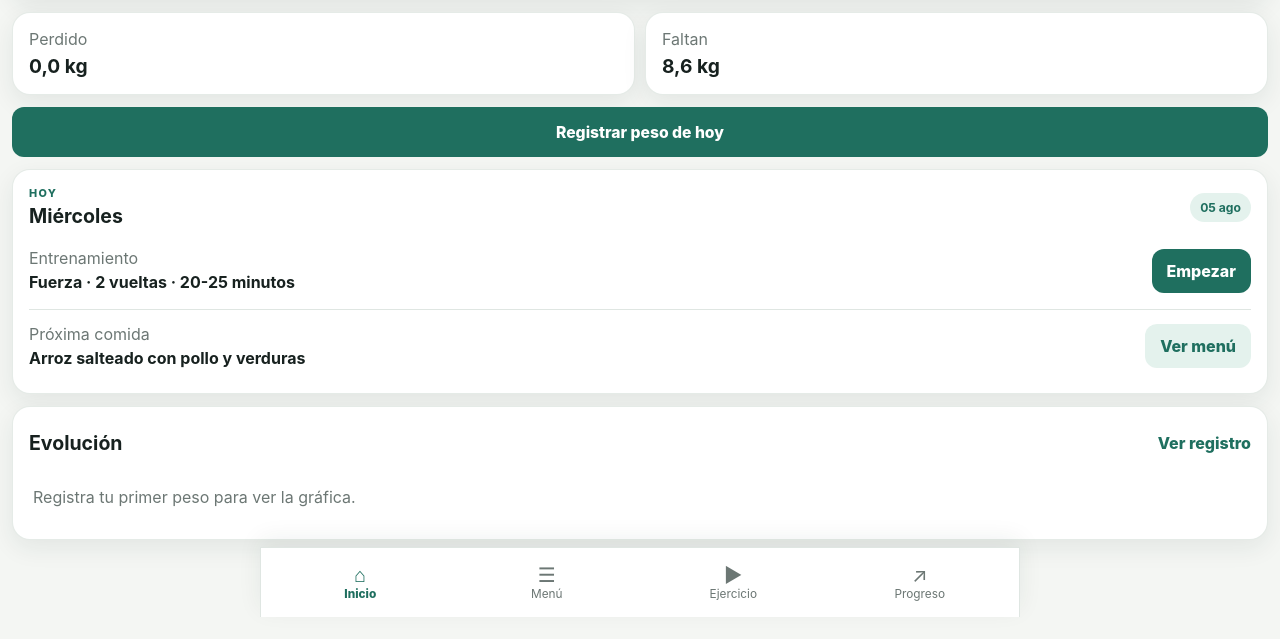
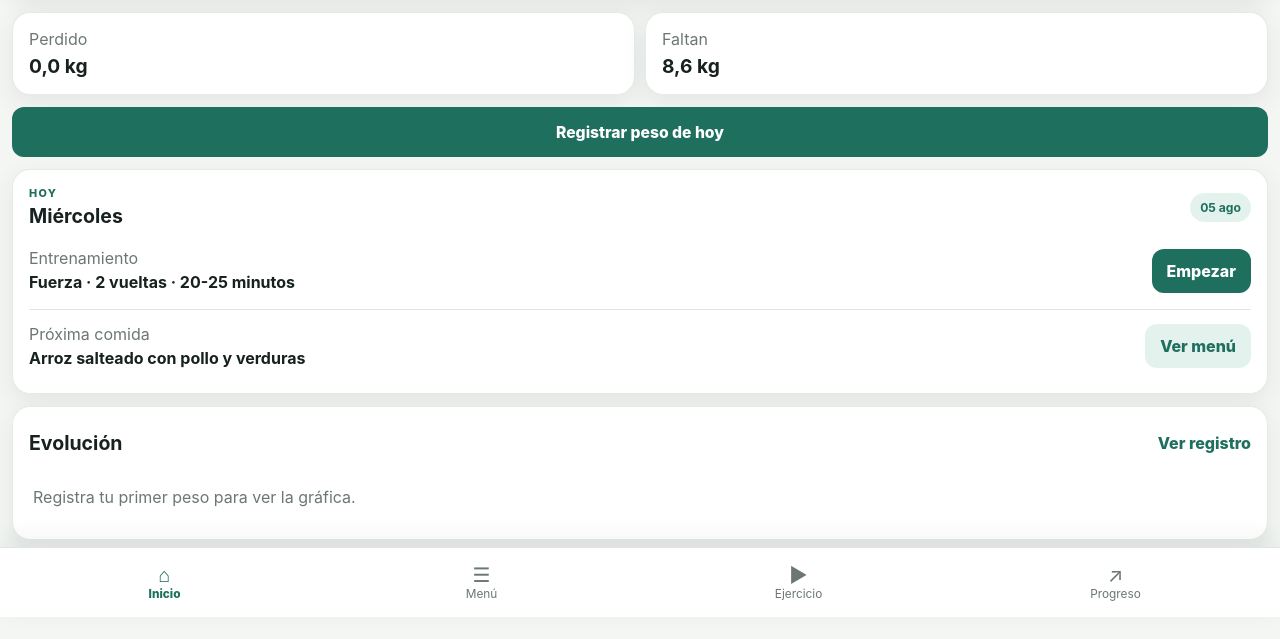
Before and after one commit to pacoggg/Plan90, a plain HTML site: page index.html in a window 1280 px wide. Shown: the part 183-822 px from the top of the page. Drawn offline with Linux system fonts and the light colour scheme.

Commit message:
v0.1.2 - Navegación a ancho completo

```diff
--- a/styles-components.css
+++ b/styles-components.css
@@ -9,7 +9,7 @@
 .day-tab { min-width: 66px; min-height: 46px; border: 1px solid var(--border); background: white; border-radius: 14px; padding: 10px 8px; font-weight: 700; color: var(--muted); }
 .day-tab.active { background: var(--primary); color: white; border-color: var(--primary); }
 .stack { display: grid; gap: 12px; }
-.meal-card, .workout-card { background: white; border: 1px solid var(--border); border-radius: 18px; padding: 16px; box-shadow: 0 5px 20px rgba(26,55,48,.05); }
+.meal-card, .workout-card { width: 100%; background: white; border: 1px solid var(--border); border-radius: 18px; padding: 16px; box-shadow: 0 5px 20px rgba(26,55,48,.05); }
 .meal-card header, .workout-card header { display: flex; justify-content: space-between; gap: 12px; align-items: flex-start; }
 .meal-card h3, .workout-card h3 { margin-bottom: 4px; }
 .meal-meta { color: var(--muted); font-size: .86rem; }
@@ -22,7 +22,7 @@ input { width: 100%; min-height: 48px; padding: 13px; border: 1px solid var(--bo
 .history-row { display: grid; grid-template-columns: 1fr auto; gap: 8px; padding-bottom: 10px; border-bottom: 1px solid var(--border); }
 .history-row:last-child { border-bottom: 0; }
 .history-row small { color: var(--muted); }
-.bottom-nav { position: fixed; z-index: 20; left: 0; right: 0; bottom: 0; width: 100%; min-height: 70px; padding: 6px 6px calc(6px + env(safe-area-inset-bottom)); display: grid; grid-template-columns: repeat(4,1fr); background: rgba(255,255,255,.98); border-top: 1px solid var(--border); box-shadow: 0 -8px 24px rgba(26,55,48,.07); backdrop-filter: blur(12px); }
+.bottom-nav { position: fixed; z-index: 20; left: 0; right: 0; bottom: 0; width: 100vw; max-width: none; min-height: 70px; margin: 0; transform: none; padding: 6px 6px calc(6px + env(safe-area-inset-bottom)); display: grid; grid-template-columns: repeat(4,1fr); background: rgba(255,255,255,.98); border-top: 1px solid var(--border); box-shadow: 0 -8px 24px rgba(26,55,48,.07); backdrop-filter: blur(12px); }
 .nav-item { border: 0; background: transparent; color: var(--muted); display: grid; place-items: center; align-content: center; gap: 2px; font-size: .74rem; padding: 5px 2px; min-height: 54px; }
 .nav-item span { font-size: 1.25rem; line-height: 1; }
 .nav-item.active { color: var(--primary); font-weight: 800; }
@@ -44,9 +44,6 @@ input { width: 100%; min-height: 48px; padding: 13px; border: 1px solid var(--bo
 .evolution-card:has(.empty) { padding-bottom: 14px; }
 .evolution-card:has(.empty) .mini-chart { min-height: 42px; align-items: center; }
 ul, ol { padding-left: 22px; }
-@media (min-width: 760px) {
-  .bottom-nav { left: 50%; right: auto; transform: translateX(-50%); max-width: 760px; border-left: 1px solid var(--border); border-right: 1px solid var(--border); }
-}
 @media (max-width: 360px) {
   .card { padding: 14px; }
   .hero { gap: 10px; }
```
